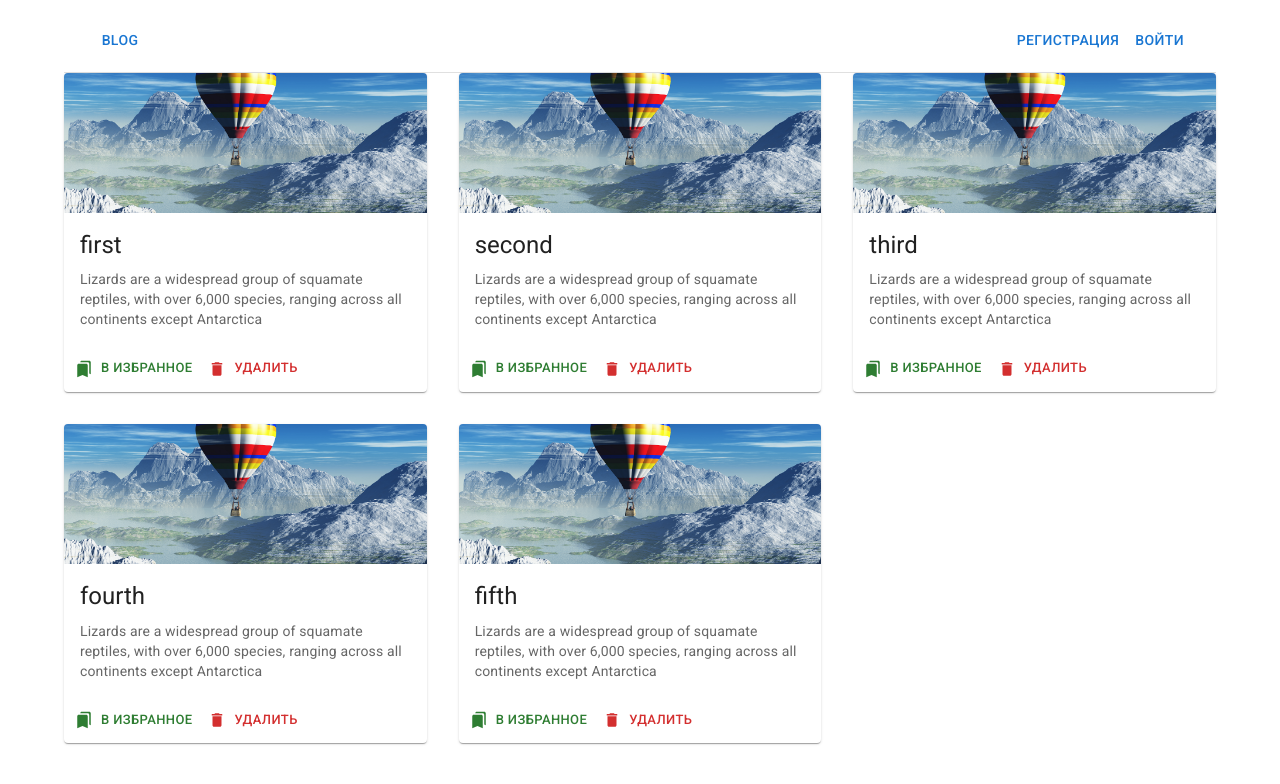
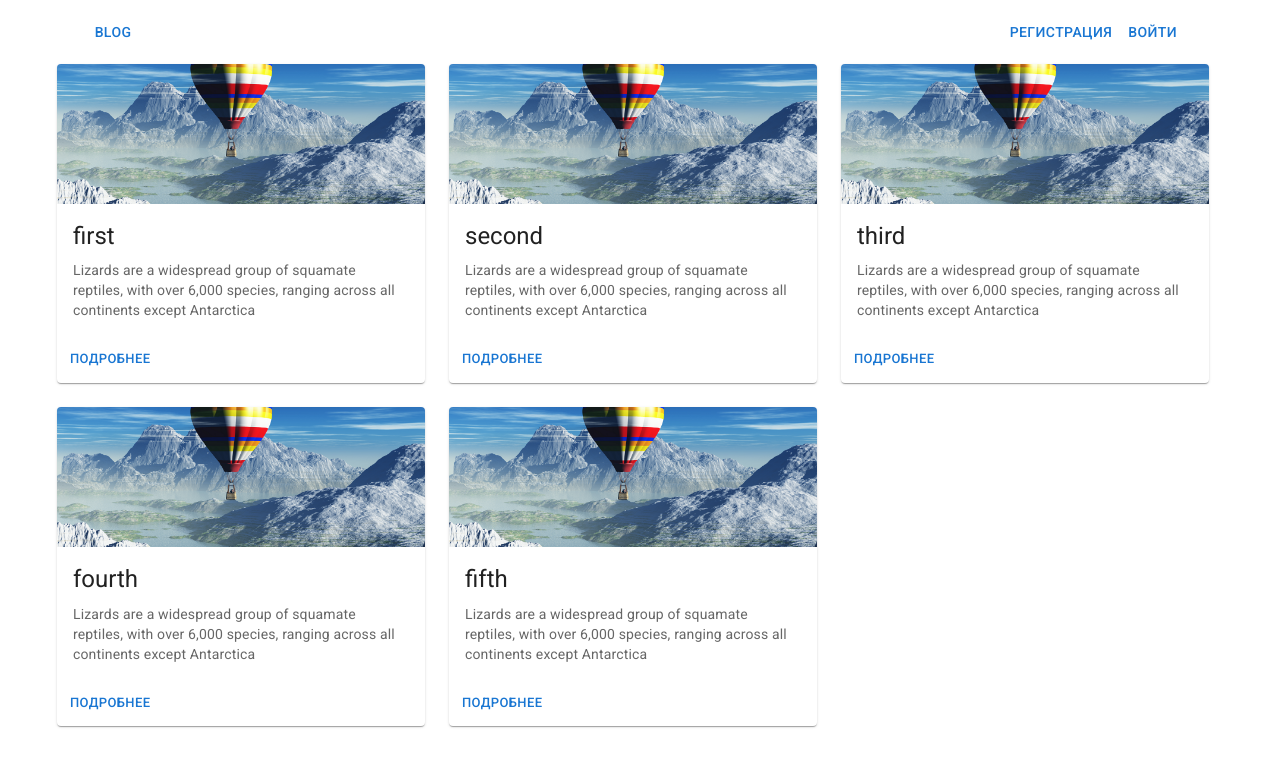
Before and after one commit to artem4rolov/blog-myself-frontend, a React (Vite) app: page / in a window 1280 px wide. Shown: the top 784 px of the page. Built offline with nearby package versions, Linux system fonts and the light colour scheme.

Commit message:
поправил верстку, начинаем работать с сервером

```diff
--- a/package.json
+++ b/package.json
@@ -15,6 +15,7 @@
     "@mui/icons-material": "^5.11.0",
     "@mui/joy": "^5.0.0-alpha.62",
     "@mui/material": "^5.11.4",
+    "@reduxjs/toolkit": "^1.9.1",
     "dompurify": "^2.4.3",
     "draft-convert": "^2.1.13",
     "draft-js": "^0.11.7",
--- a/src/App.jsx
+++ b/src/App.jsx
@@ -10,7 +10,7 @@ const App = () => {
     <Container maxWidth="lg">
       <Header />
       <Routes>
-        <Route path="/" element={<Home />} />
+        <Route path="*" element={<Home />} />
         <Route path="/login" element={<Login />} />
         <Route path="/register" element={<Registration />} />
       </Routes>
--- a/src/components/Header/Header.jsx
+++ b/src/components/Header/Header.jsx
@@ -3,8 +3,6 @@ import Toolbar from "@mui/material/Toolbar";
 import Button from "@mui/material/Button";
 import Typography from "@mui/material/Typography";
 import { Avatar } from "@mui/material";
-import BarChartIcon from "@mui/icons-material/BarChart";
-import BookmarksIcon from "@mui/icons-material/Bookmarks";
 import { Link, NavLink } from "react-router-dom";
 
 const Header = () => {
@@ -12,7 +10,7 @@ const Header = () => {
 
   return (
     <>
-      <Toolbar sx={{ borderBottom: 1, borderColor: "divider" }}>
+      <Toolbar sx={{ borderBottom: 0, borderColor: "none" }}>
         {user ? (
           <>
             <Avatar alt="Remy Sharp" src="/static/images/avatar/1.jpg" />
@@ -32,8 +30,12 @@ const Header = () => {
         </Typography>
         {user ? (
           <>
-            <Button>Создать пост</Button>
-            <Button color="error">Выйти</Button>
+            <Link to="post/add-post">
+              <Button>Создать пост</Button>
+            </Link>
+            <Link to="/login">
+              <Button color="error">Выйти</Button>
+            </Link>
           </>
         ) : (
           <>
@@ -46,26 +48,6 @@ const Header = () => {
           </>
         )}
       </Toolbar>
-      {/* если пользователь вошел - показываем кнопки по сортировке */}
-      {user ? (
-        <Toolbar sx={{ borderBottom: 1, borderColor: "transparent" }}>
-          <Typography
-            component="h2"
-            variant="h5"
-            color="inherit"
-            align="left"
-            noWrap
-            sx={{ flex: 1 }}
-          >
-            <Button size="small" startIcon={<BarChartIcon />}>
-              Популярные
-            </Button>
-            <Button size="small" color="success" startIcon={<BookmarksIcon />}>
-              Избранное
-            </Button>
-          </Typography>
-        </Toolbar>
-      ) : null}
     </>
   );
 };
--- a/src/components/Post/Post.jsx
+++ b/src/components/Post/Post.jsx
@@ -5,14 +5,15 @@ import CardContent from "@mui/material/CardContent";
 import CardMedia from "@mui/material/CardMedia";
 import Button from "@mui/material/Button";
 import Typography from "@mui/material/Typography";
-import { Grid } from "@mui/material";
+import { Grid, Toolbar } from "@mui/material";
+import DeleteIcon from "@mui/icons-material/Delete";
+import BarChartIcon from "@mui/icons-material/BarChart";
 import BookmarksIcon from "@mui/icons-material/Bookmarks";
-import DeleteIcon from "@mui/icons-material/Delete";
 
 import img from "../../assets/img/image.png";
 
 const Post = () => {
-  const user = true;
+  const user = false;
 
   const posts = [
     {
@@ -38,7 +39,33 @@ const Post = () => {
   ];
 
   return (
-    <Grid container spacing={4}>
+    <>
+      {/* если пользователь вошел - показываем кнопки по сортировке */}
+      {user ? (
+        <Toolbar
+          sx={{
+            borderBottom: 1,
+            borderColor: "transparent",
+          }}
+        >
+          <Typography
+            component="h2"
+            variant="h5"
+            color="inherit"
+            align="left"
+            noWrap
+            sx={{ flex: 1 }}
+          >
+            <Button size="small" startIcon={<BarChartIcon />}>
+              Популярные
+            </Button>
+            <Button size="small" color="success" startIcon={<BookmarksIcon />}>
+              Избранное
+            </Button>
+          </Typography>
+        </Toolbar>
+      ) : null}
+      <Grid container spacing={3}>
         {posts.map((post) => (
           <Grid item key={post.title} xs={12} sm={6} md={4}>
             <Card sx={{ maxWidth: "100%" }}>
@@ -62,7 +89,11 @@ const Post = () => {
                     >
                       В избранное
                     </Button>
-                  <Button size="small" color="error" startIcon={<DeleteIcon />}>
+                    <Button
+                      size="small"
+                      color="error"
+                      startIcon={<DeleteIcon />}
+                    >
                       Удалить
                     </Button>
                   </>
@@ -74,6 +105,7 @@ const Post = () => {
           </Grid>
         ))}
       </Grid>
+    </>
   );
 };
 
--- a/src/index.css
+++ b/src/index.css
@@ -1,3 +1,37 @@
 * {
   font-family: "Roboto", sans-serif;
 }
+
+html {
+  scrollbar-gutter: stable;
+}
+
+body {
+  margin: 0;
+  padding: 0;
+  box-sizing: border-box;
+}
+
+a {
+  text-decoration: none;
+}
+
+::-webkit-scrollbar {
+  width: 14px;
+}
+
+/* 4px scroll thumb. 10px margin from right margin */
+::-webkit-scrollbar-track {
+  box-shadow: inset 0 0 14px 14px transparent;
+  border: solid 4px transparent;
+}
+
+::-webkit-scrollbar-thumb {
+  box-shadow: inset 0 0 14px 14px #bbbbbe;
+  border: solid 4px transparent;
+  border-radius: 14px;
+}
+
+::-webkit-scrollbar-button {
+  display: none;
+}
--- a/src/pages/Home/Home.jsx
+++ b/src/pages/Home/Home.jsx
@@ -10,7 +10,7 @@ const Home = () => {
       <Routes>
         <Route path="/" element={<Post />} />
         <Route path="/post/:id" element={<FullPost />} />
-        <Route path="/post/add" element={<AddPost />} />
+        <Route path="/post/add-post" element={<AddPost />} />
       </Routes>
     </>
   );
--- a/src/pages/Registration/Registration.jsx
+++ b/src/pages/Registration/Registration.jsx
@@ -49,11 +49,12 @@ const Registration = () => {
             sx={{ mt: 1 }}
           >
             <Button
-              type="add__avatar"
+              variant="contained"
+              component="label"
               fullWidth
-              variant="contained"
               sx={{ mt: 3, mb: 2 }}
             >
+              <input hidden accept="image/*" multiple type="file" />
               Добавить аватар
             </Button>
             <TextField
@@ -63,7 +64,6 @@ const Registration = () => {
               id="user__name"
               label="Ваше имя"
               name="user__name"
-              autoComplete="user__name"
               autoFocus
             />
             <TextField
@@ -74,7 +74,6 @@ const Registration = () => {
               label="E-mail"
               name="email"
               autoComplete="email"
-              autoFocus
             />
             <TextField
               margin="normal"
```
Also changed, not shown: src/utils/getFormattedDate.js (added, +7 -0 lines), src/utils/setAuthToken.js (added, +13 -0 lines), 1 other file (tests, documents, lock files or other folders). Lines whose indentation alone changed are shown as unchanged.
